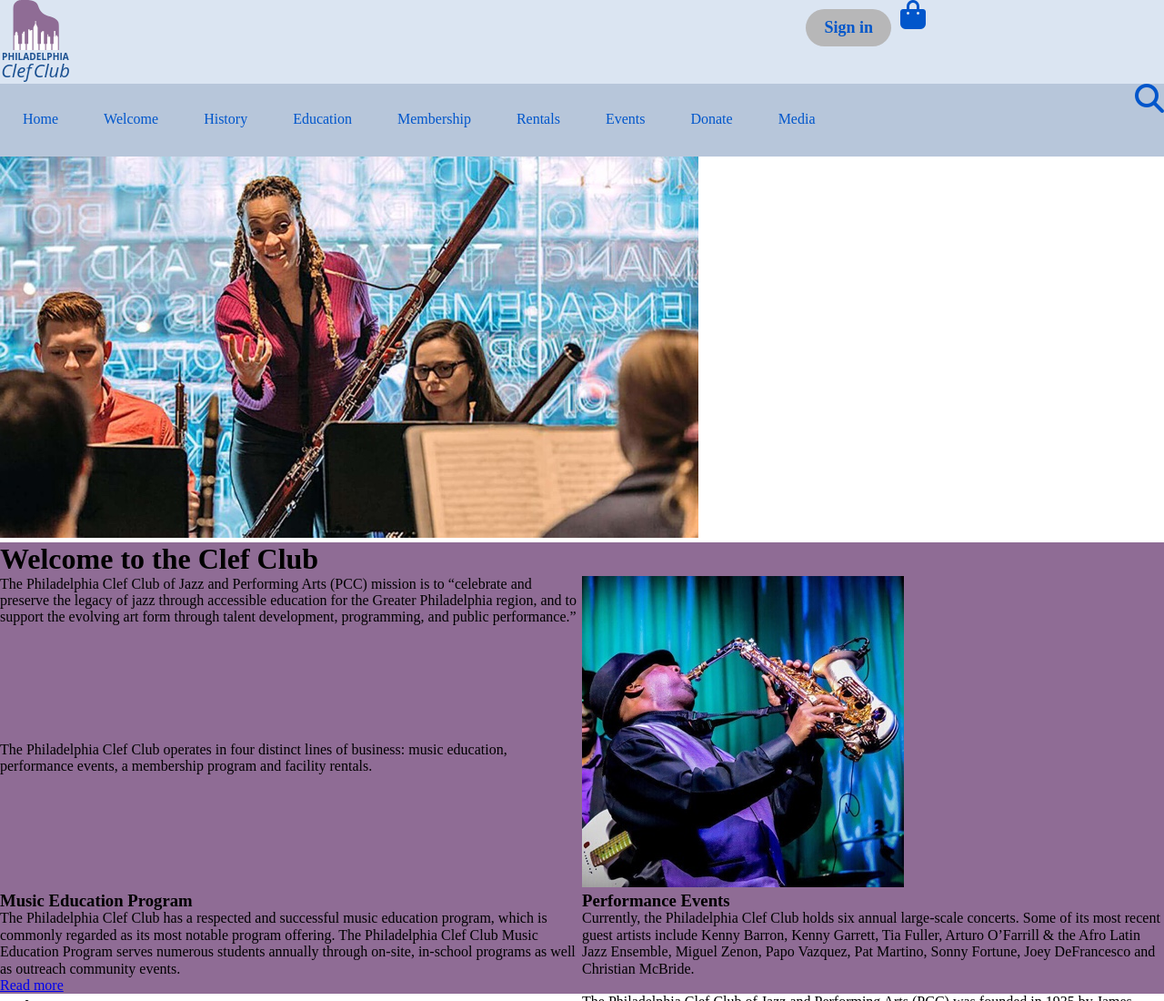
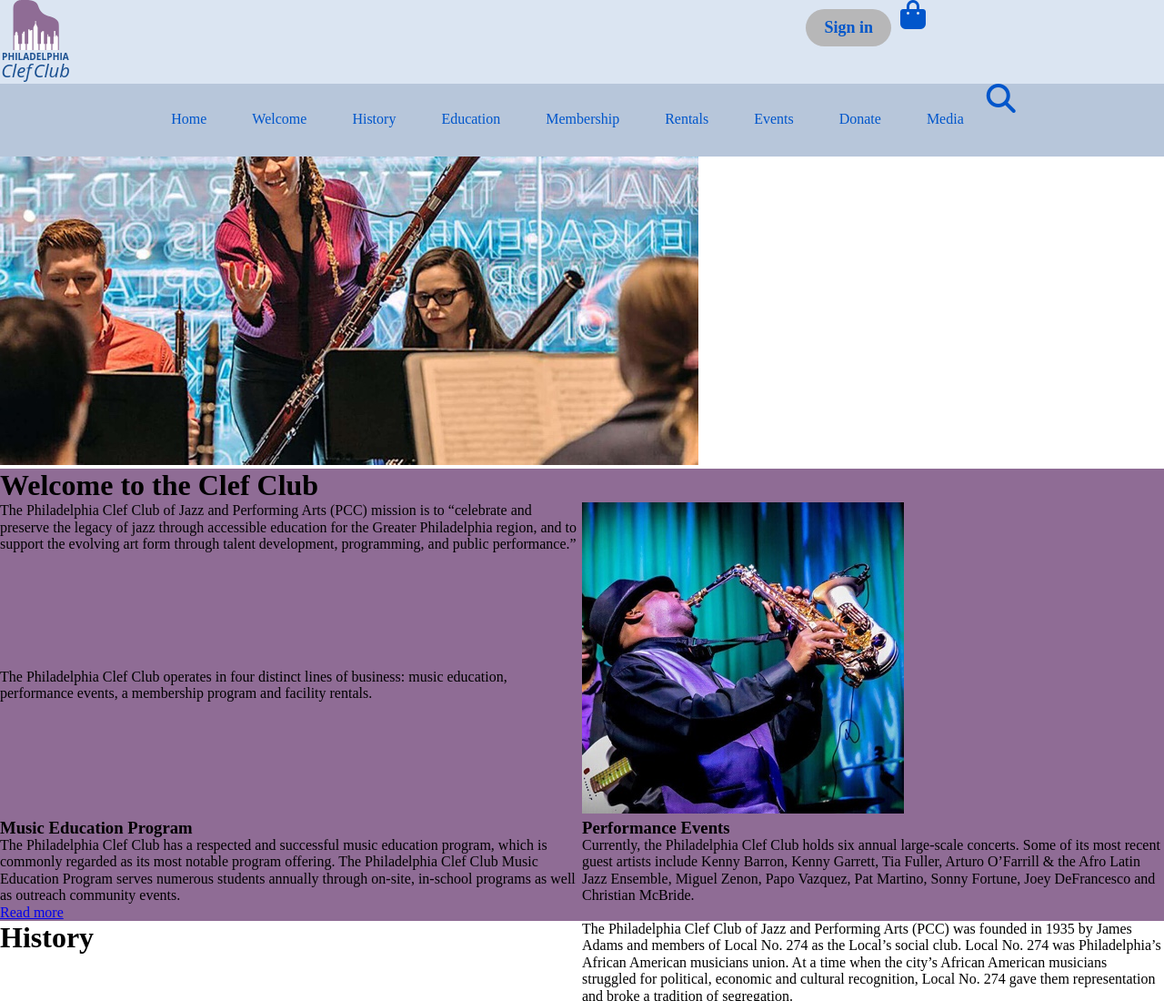
Before and after one commit to cab-aileen/AileenC_ClefClub-Final, a website: page deploy/index.html in a window 1280 px wide. Shown: the top 1100 px of the page at 91% size. Drawn offline with nearby package versions, Linux system fonts and the light colour scheme.

Commit message:
centered nav content

```diff
--- a/dev/scss/layout/_header.scss
+++ b/dev/scss/layout/_header.scss
@@ -2,7 +2,6 @@
   display: grid;
   background: #dbe5f2;
   grid-template-columns: 700px 1fr 1fr;
-  align-content: center;
 
   #logo {
     display: none;
@@ -38,11 +37,17 @@
     color: #0156cb;
   }
 }
+
 .nav2 {
   background: #b7c6da;
   display: flex;
   width: 100%;
+  position: absolute;
   justify-content: space-between;
+
+  @include lg {
+    justify-content: center;
+  }
 
   #search {
     color: #0156cb;
@@ -68,11 +73,7 @@
     background-color: #b7c6da;
     width: 100%;
     position: absolute;
-    top: 124px;
-
-    @include md {
-      top: 156px;
-    }
+    top: 50px;
 
     .nav-btns {
       display: inline-block;
@@ -101,10 +102,10 @@
       }
       ul {
         display: flex;
-        align-items: center;
       }
       ul li {
         margin: 20px;
+        align-items: center;
       }
     }
   }
```
Also changed, not shown: deploy/css/styles.css.
